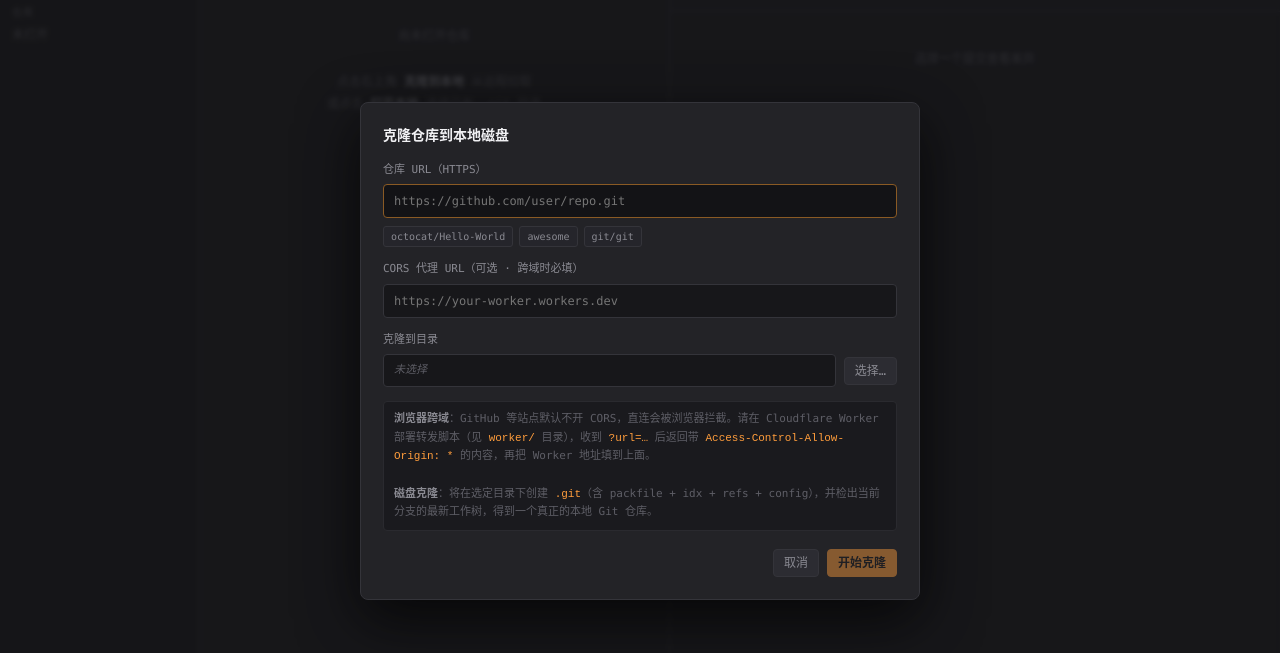
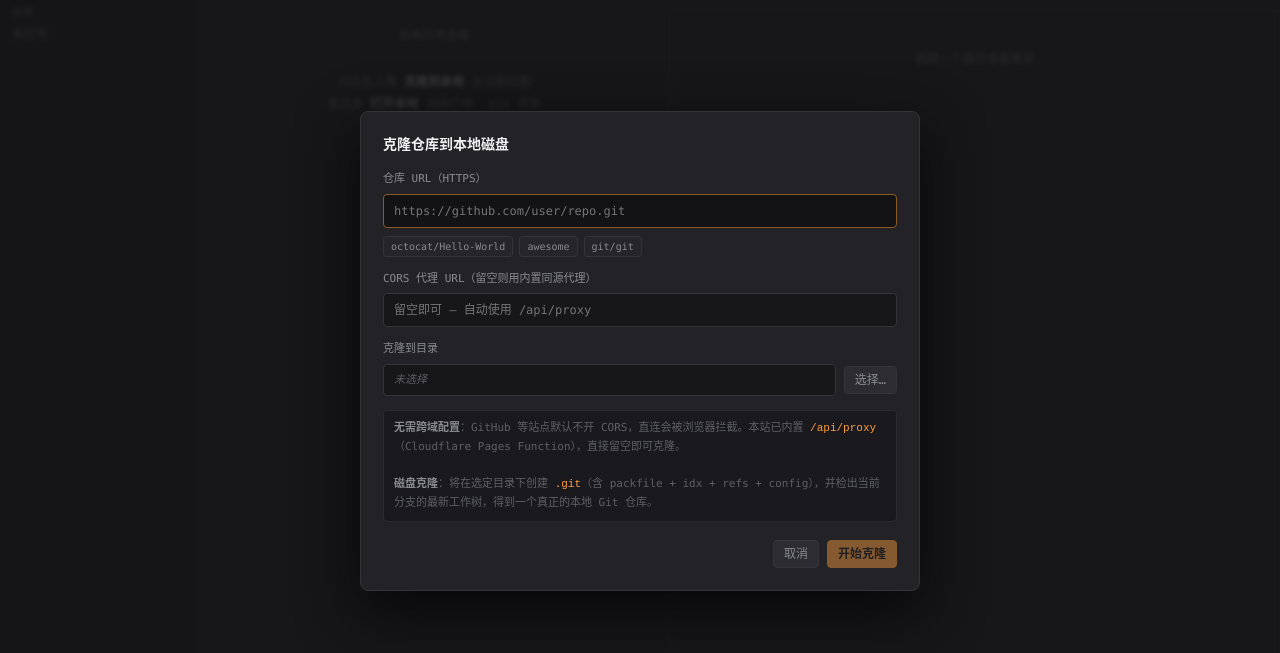
Before and after one commit to dongyudadiguo/gitdeck, a website: page index.html in a window 1280 px wide. Both pictures are taken after a click on the button "克隆到本地". Shown: the part 49-702 px from the top of the page. Drawn offline with Linux system fonts and the light colour scheme.

Commit message:
fix: 克隆时默认使用 /api/proxy，无需手填代理地址

```diff
--- a/index.html
+++ b/index.html
@@ -196,8 +196,8 @@ body{background:var(--bg);color:var(--text);font:12px/1.5 var(--mono);-webkit-fo
       </div>
     </div>
     <div class="modal-field">
-      <label>CORS 代理 URL（可选 · 跨域时必填）</label>
-      <input id="cloneProxy" type="text" placeholder="https://your-worker.workers.dev" autocomplete="off" spellcheck="false">
+      <label>CORS 代理 URL（留空则用内置同源代理）</label>
+      <input id="cloneProxy" type="text" placeholder="留空即可 — 自动使用 /api/proxy" autocomplete="off" spellcheck="false">
     </div>
     <div class="modal-field">
       <label>克隆到目录</label>
@@ -207,7 +207,7 @@ body{background:var(--bg);color:var(--text);font:12px/1.5 var(--mono);-webkit-fo
       </div>
     </div>
     <div class="modal-hint">
-      <b style="color:var(--text-dim)">浏览器跨域</b>：GitHub 等站点默认不开 CORS，直连会被浏览器拦截。请在 Cloudflare Worker 部署转发脚本（见 <code>worker/</code> 目录），收到 <code>?url=…</code> 后返回带 <code>Access-Control-Allow-Origin: *</code> 的内容，再把 Worker 地址填到上面。
+      <b style="color:var(--text-dim)">无需跨域配置</b>：GitHub 等站点默认不开 CORS，直连会被浏览器拦截。本站已内置 <code>/api/proxy</code>（Cloudflare Pages Function），直接留空即可克隆。
       <br><br>
       <b style="color:var(--text-dim)">磁盘克隆</b>：将在选定目录下创建 <code>.git</code>（含 packfile + idx + refs + config），并检出当前分支的最新工作树，得到一个真正的本地 Git 仓库。
     </div>
@@ -307,7 +307,9 @@ async function writeText(dir,name,text){return writeBytes(dir,name,ENC.encode(te
 function buildPkt(str){const b=ENC.encode(str);return {header:ENC.encode((b.length+4).toString(16).padStart(4,'0')),body:b};}
 async function cloneToDisk(url,proxy,targetDir,onProgress){
   url=url.replace(/\/+$/,'');
-  const proxied=(u)=>proxy?proxy.replace(/\/+$/,'')+'/?url='+encodeURIComponent(u):u;
+  // 优先用用户填的地址；留空则用 Pages 自带的同源代理
+  const effectiveProxy=proxy?proxy.replace(/\/+$/,''):'/api/proxy';
+  const proxied=(u)=>effectiveProxy+'/?url='+encodeURIComponent(u);
   onProgress('获取远程引用…');
   let infoRes;
   try{infoRes=await fetch(proxied(url+'/info/refs?service=git-upload-pack'),{headers:{'Accept':'application/x-git-upload-pack-advertisement'}});}
```
